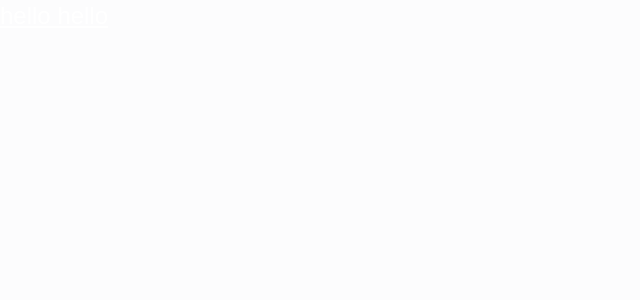
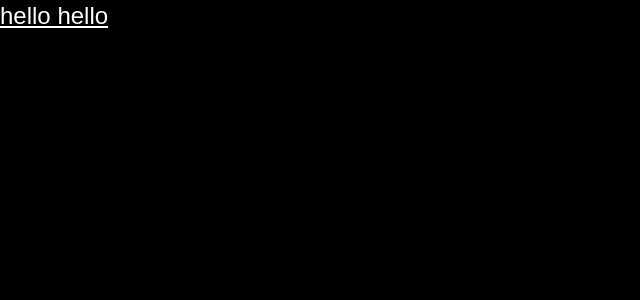
Before and after one commit to CynthiaLiu0805/3D-Portfolio, a React (Vite) app: page / in a window 1280 px wide. Shown: the top 300 px of the page, without its empty margins (0-640 px from the left). Built offline with nearby package versions, Linux system fonts and the light colour scheme; a web font is replaced by a local one.

Commit message:
add trailwind css

```diff
--- a/src/index.css
+++ b/src/index.css
@@ -12,7 +12,7 @@
 }
 
 body {
-  background: #fcfcfd;
+  background: #000000;
   font-family: 'General Sans', sans-serif;
 }
 
--- a/vite.config.js
+++ b/vite.config.js
@@ -1,8 +1,12 @@
 import { defineConfig } from 'vite'
 import react from '@vitejs/plugin-react'
-// import tailwindcss from '@tailwindcss/vite'
+import tailwindcss from 'tailwindcss'
 
-// https://vite.dev/config/
 export default defineConfig({
   plugins: [react()],
+  css: {
+    postcss: {
+      plugins: [tailwindcss()],
+    },
+  }
 })
```
